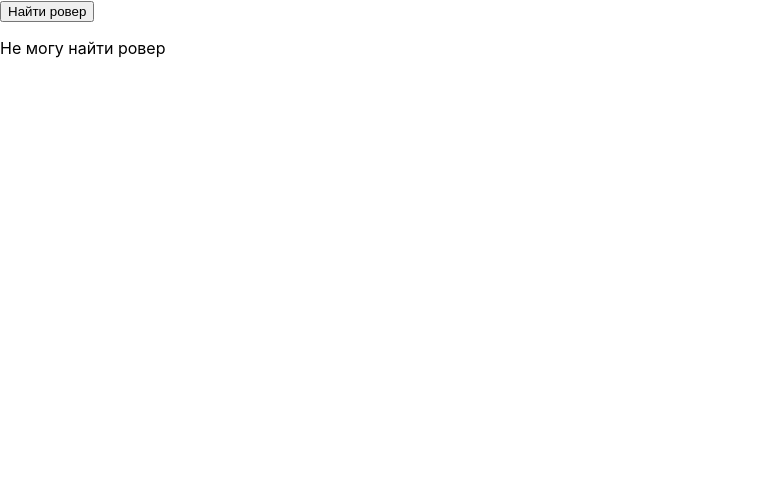
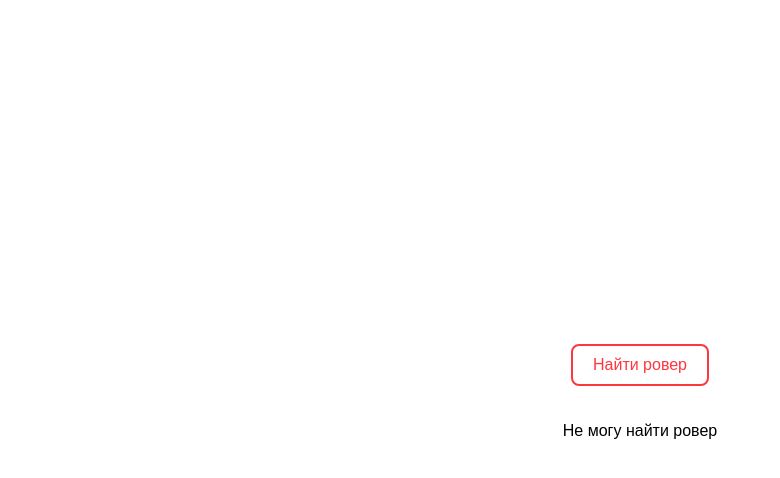
Before and after one commit to MaxiEnergy/MyRoverWeb, a React (Create React App) app: page / in a window 1280 px wide. Shown: the top 478 px of the page, without its empty margins (0-780 px from the left). Built offline with nearby package versions, Linux system fonts and the light colour scheme.

Commit message:
Исправляю стили снова

```diff
--- a/src/App.css
+++ b/src/App.css
@@ -1,18 +1,21 @@
 /* src/App.css */
+body {
+  font-family: Arial, sans-serif;
+}
+
 .rover-control {
   display: flex;
   flex-direction: column;
   align-items: center;
   justify-content: center;
   min-height: 100vh;
-  font-family: Arial, sans-serif;
+  gap: 20px;
 }
 
 .controls {
   display: grid;
   grid-template-columns: repeat(3, 100px);
   gap: 20px;
-  margin-top: 20px;
 }
 
 .control-button button {
@@ -61,6 +64,35 @@
   background-color: #ffe6e6;
 }
 
+.find-rovers {
+  display: flex;
+  flex-direction: column;
+  align-items: center;
+  justify-content: center;
+  min-height: 100vh;
+  gap: 20px;
+}
+
+button {
+  padding: 10px 20px;
+  border: 2px solid #ff353f;
+  background-color: white;
+  color: #ff353f;
+  border-radius: 8px;
+  font-size: 16px;
+  cursor: pointer;
+}
+
+button:hover {
+  background-color: #ffe6e6;
+}
+
+.rovers-list {
+  display: flex;
+  flex-direction: column;
+  align-items: center;
+}
+
 .rover-item {
   width: 200px;
   height: 80px;
--- a/src/components/RoverControl.js
+++ b/src/components/RoverControl.js
@@ -38,10 +38,9 @@ const RoverControl = ({ rover }) => {
   const controlButton = (icon, command, tooltip) => (
     <div className="control-button" title={tooltip}>
       <button
-        className="control-button"
         onPointerDown={() => handlePointerDown(command)}
         onPointerUp={handlePointerUp}
-        onPointerLeave={handlePointerUp} // Отправляем команду остановки, если пользователь убрал палец
+        onPointerLeave={handlePointerUp}
       >
         <span className="material-icons">{icon}</span>
       </button>
```
